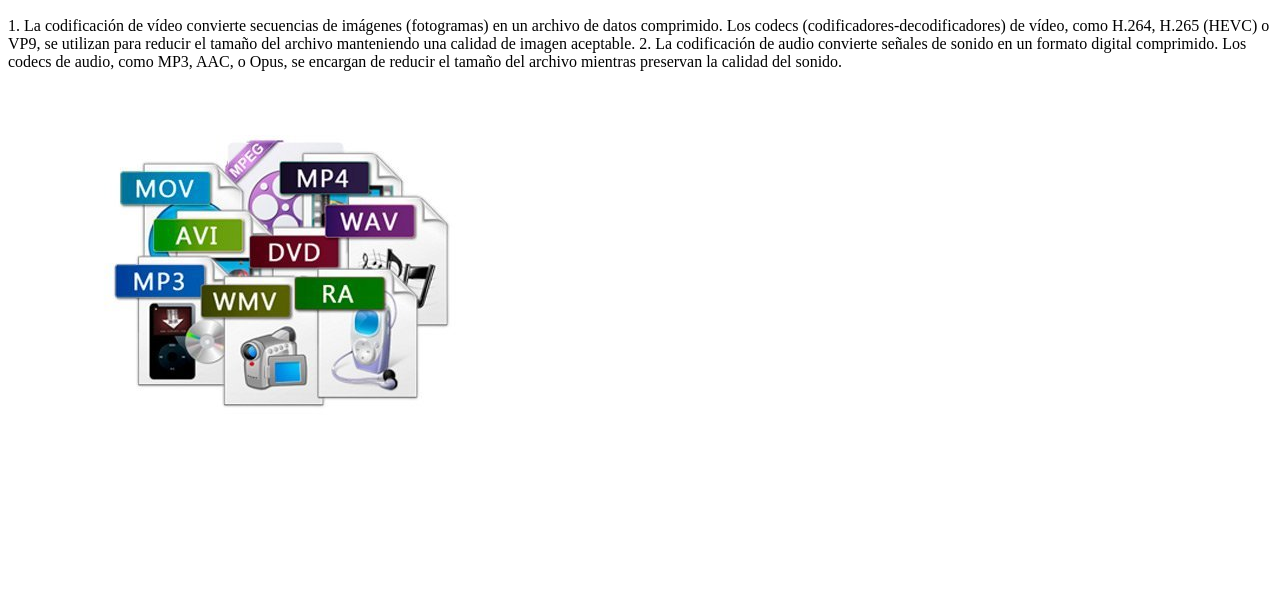
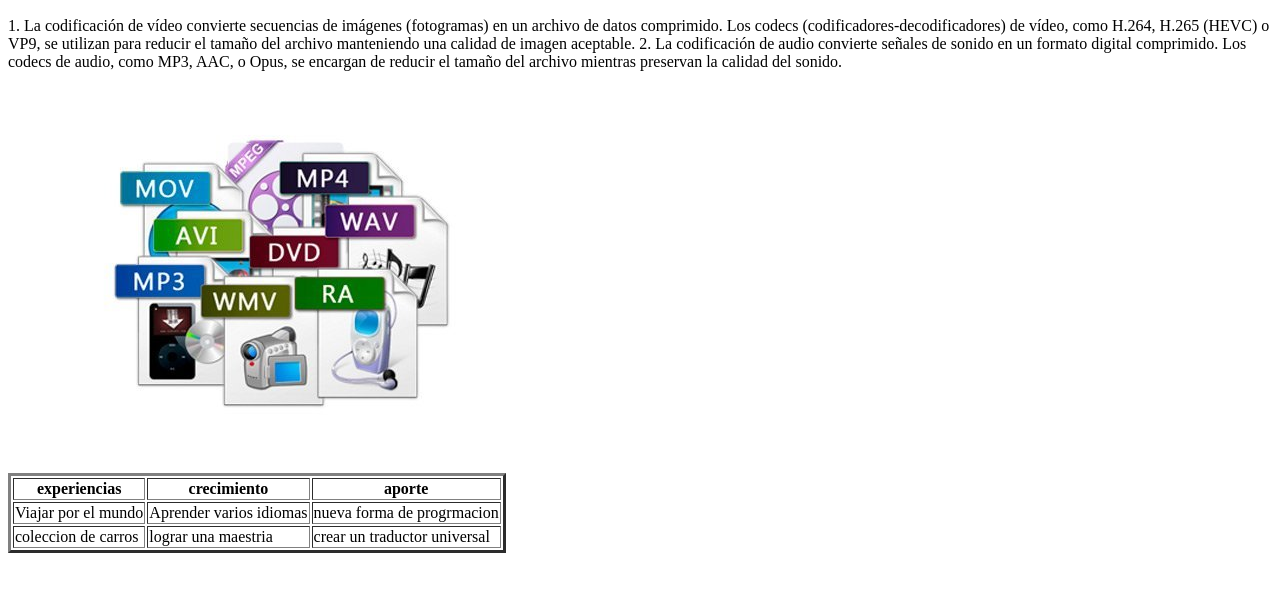
Before and after one commit to fcsc12/Ingenieria-de-software, a plain HTML site: page html.html in a window 1280 px wide. Shown: the part 110-702 px from the top of the page. Drawn offline with Linux system fonts and the light colour scheme.

Commit message:
clase del 03/09/2024

```diff
--- a/html.html
+++ b/html.html
@@ -18,4 +18,42 @@
     </p>
     <img src="audio.jpg" alt="">
 </body>
+<table border="3">
+<tr>
+<th>
+    experiencias
+</th>
+<th>
+    crecimiento
+</th>
+<th>
+    aporte
+</th>
+</tr>
+<tr>
+<td>
+Viajar por el mundo
+</td>
+<td>
+ Aprender varios idiomas
+</td>
+<td>
+    nueva forma de progrmacion
+</td>
+</tr>
+
+
+<tr>
+<td>
+coleccion de carros
+</td>
+<td>
+ lograr una maestria
+</td>
+<td>
+crear un traductor universal
+</td>
+</tr>
+
+</table>
 </html>
```
